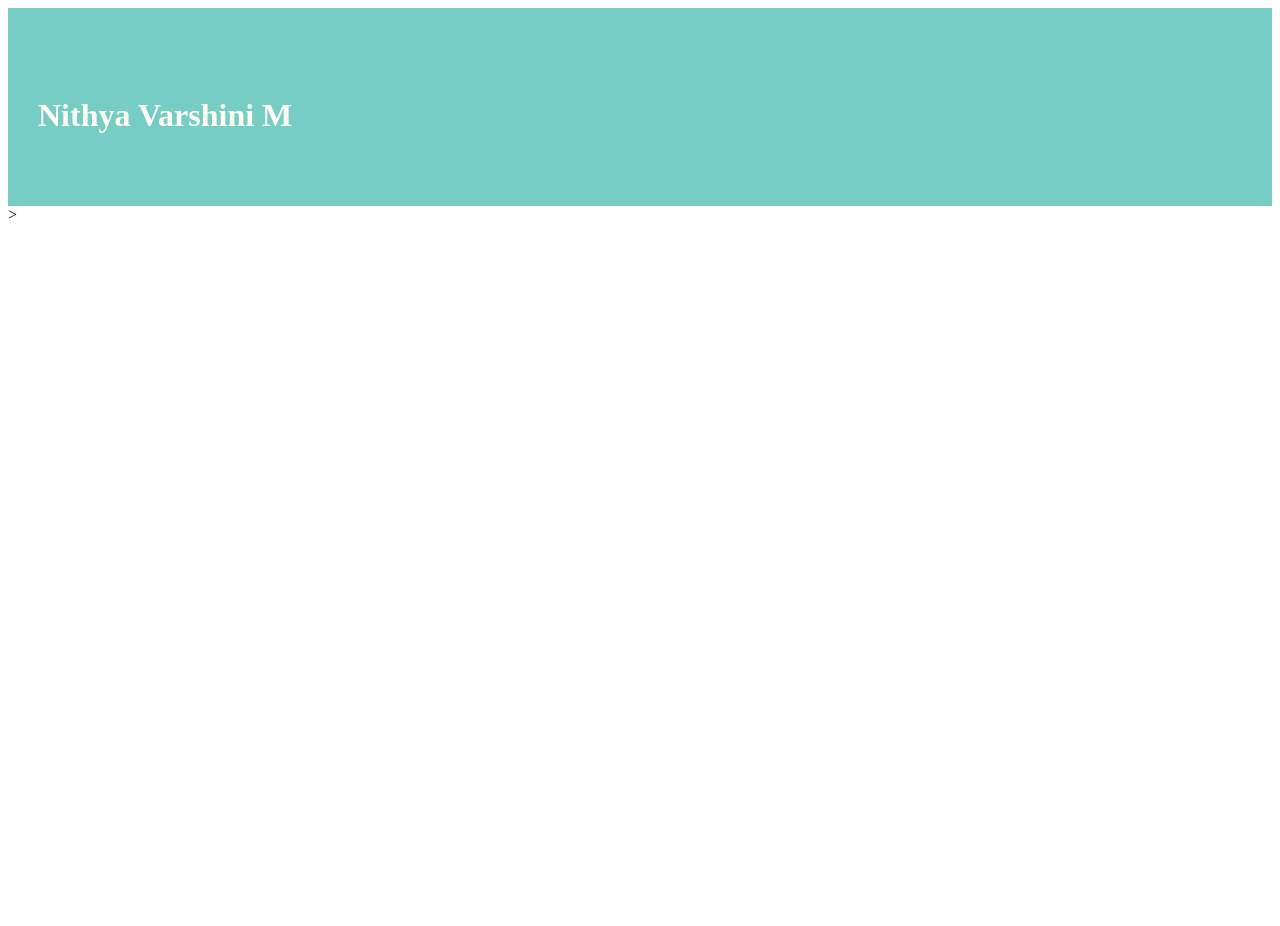
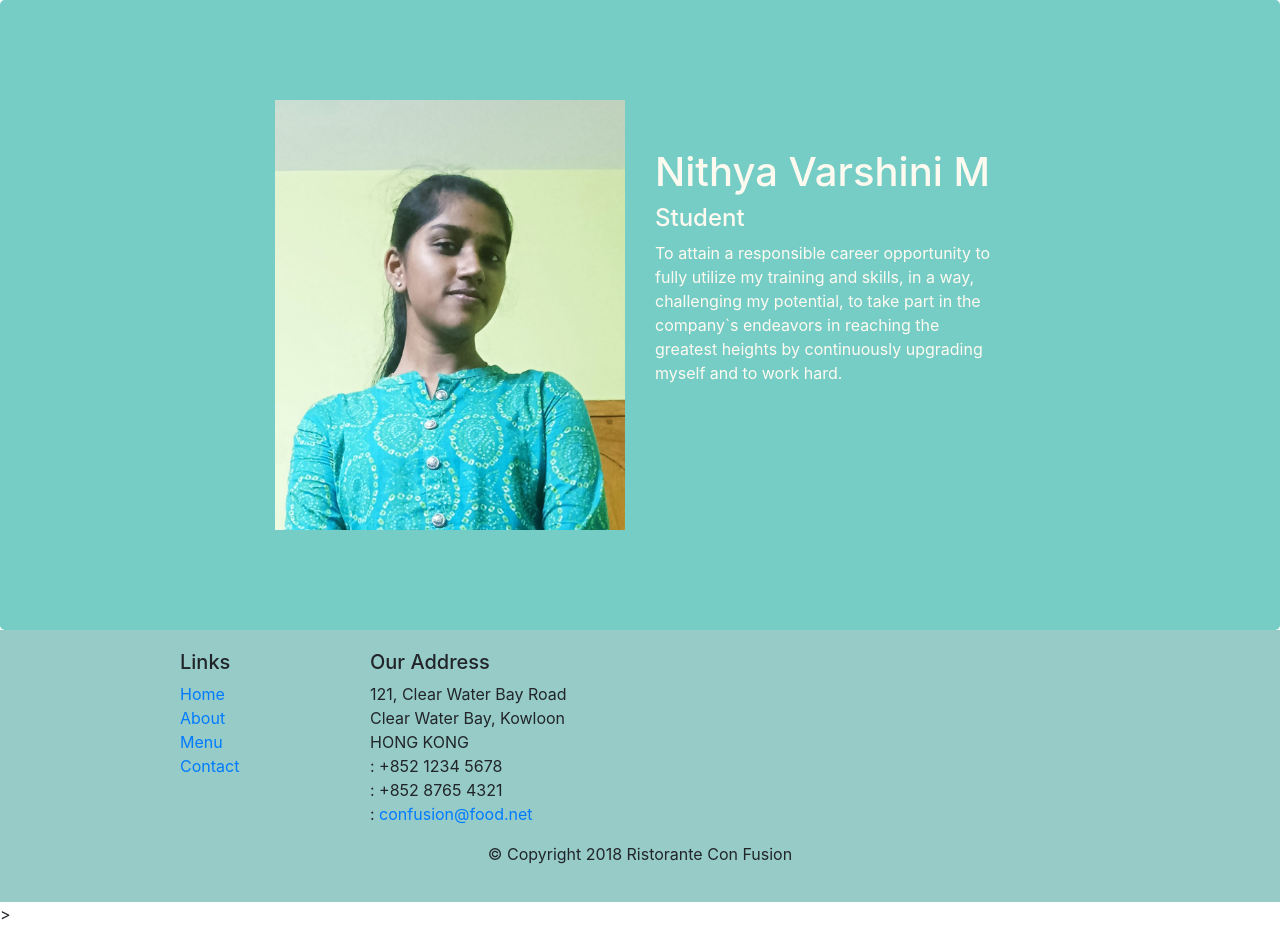
Before and after one commit to Nithya-Varshini/myself, a website: page index.html in a window 1280 px wide. Before the commit the page ends 800 px from the top, so only its background shows below. Drawn offline with nearby package versions, Linux system fonts and the light colour scheme.

Commit message:
commit message

```diff
--- a/css/style.css
+++ b/css/style.css
@@ -1,6 +1,11 @@
 .jumbotron {
-    padding:50px 30px 50px 30px;
+    padding:100px 70px 100px 70px;
     margin:0px auto;
     background: #75cdc6 ;
     color:floralwhite;
 }
+.footer{
+    background-color: #96cbc7;
+    margin: 0px auto;
+    padding: 20px 0px 20px 0px;
+}
--- a/index.html
+++ b/index.html
@@ -7,6 +7,7 @@
     <meta http-equiv="x-ua-compatible" content="ie=edge">
 
     <!-- CSS -->
+    <link rel="stylesheet" href="node_modules/bootstrap/dist/css/bootstrap.min.css">
     <title>Myself</title>
     <link href="css/style.css" rel="stylesheet" >
 
@@ -16,15 +17,66 @@
     <header class="row jumbotron">
         <div class="container">
             <div class="row">
-                <div class="col-sm-6">
-                    <img src="">
+                <div class="col-sm-2"></div>
+                <div class="col-sm-4">
+                    <img src="img/me.jpeg" class="img-fluid" width="900" height="1200">
                 </div>
-                <div class="col-sm">
-                    <h1>Nithya Varshini M</h1>
-                </div>
+                <div class="col-sm-4">
+                    <h1><br>Nithya Varshini M</h1>
+                    <h4>Student</h4>
+                    <p>To attain a responsible career opportunity to fully
+                        utilize my training and skills, in a way, challenging my
+                        potential, to take part in the company`s endeavors in
+                        reaching the greatest heights by continuously
+                        upgrading myself and to work hard.</p>
+                    </div>
             </div>
         </div>
     </header>
+    <div class="container"></div>
+    <footer class="footer">
+        <div class="container">
+            <div class="row">
+                <div class="col-4 offset-1 col-sm-2">
+                    <h5>Links</h5>
+                    <ul class="list-unstyled">
+                        <li><a href="#">Home</a></li>
+                        <li><a href="#">About</a></li>
+                        <li><a href="#">Menu</a></li>
+                        <li><a href="#">Contact</a></li>
+                    </ul>
+                </div>
+                <div class="col-7 col-sm-5">
+                    <h5>Our Address</h5>
+                    <address>
+		              121, Clear Water Bay Road<br>
+		              Clear Water Bay, Kowloon<br>
+		              HONG KONG<br>
+		              <i class="fa fa-phone fa-lg"></i>: +852 1234 5678<br>
+                      <i class="fa fa-fax fa-lg"></i>: +852 8765 4321<br>
+                      <i class="fa fa-envelope fa-lg"></i>:
+                      <a href="mailto:confusion@food.net">confusion@food.net</a>
+
+		           </address>
+                </div>
+                <div class="col-12 col-sm-4 align-self-center">
+                    <div class="text-center">
+                        <a class="btn btn-social-icon btn-google" href="http://google.com/+"><i class="fa fa-google-plus"></i></a>
+                        <a class="btn btn-social-icon btn-facebook" href="http://www.facebook.com/profile.php?id="><i class="fa fa-facebook"></i></a>
+                        <a class="btn btn-social-icon btn-linkedin" href="http://www.linkedin.com/in/"><i class="fa fa-linkedin"></i></a>
+                        <a class="btn btn-social-icon btn-twitter" href="http://twitter.com/"><i class="fa fa-twitter"></i></a>
+                        <a class="btn btn-social-icon btn-google" href="http://youtube.com/"><i class="fa fa-youtube"></i></a>
+                        <a class="btn btn-social-icon" href="mailto:"><i class="fa fa-envelope-o"></i></a>
+                    </div>
+                </div>
+           </div>
+           <div class="row justify-content-center">
+                <div class="col-auto">
+                    <p>© Copyright 2018 Ristorante Con Fusion</p>
+                </div>
+           </div>
+        </div>
+    </footer>
     <script src="node_modules/jquery/dist/jquery.slim.min.js"></script>
     <script src="node_modules/popper.js/dist/umd/popper.min.js"></script>
     <script src="node_modules/bootstrap/dist/js/bootstrap.min.js"></script>
```
Also changed, not shown: img/me.jpeg (added).
